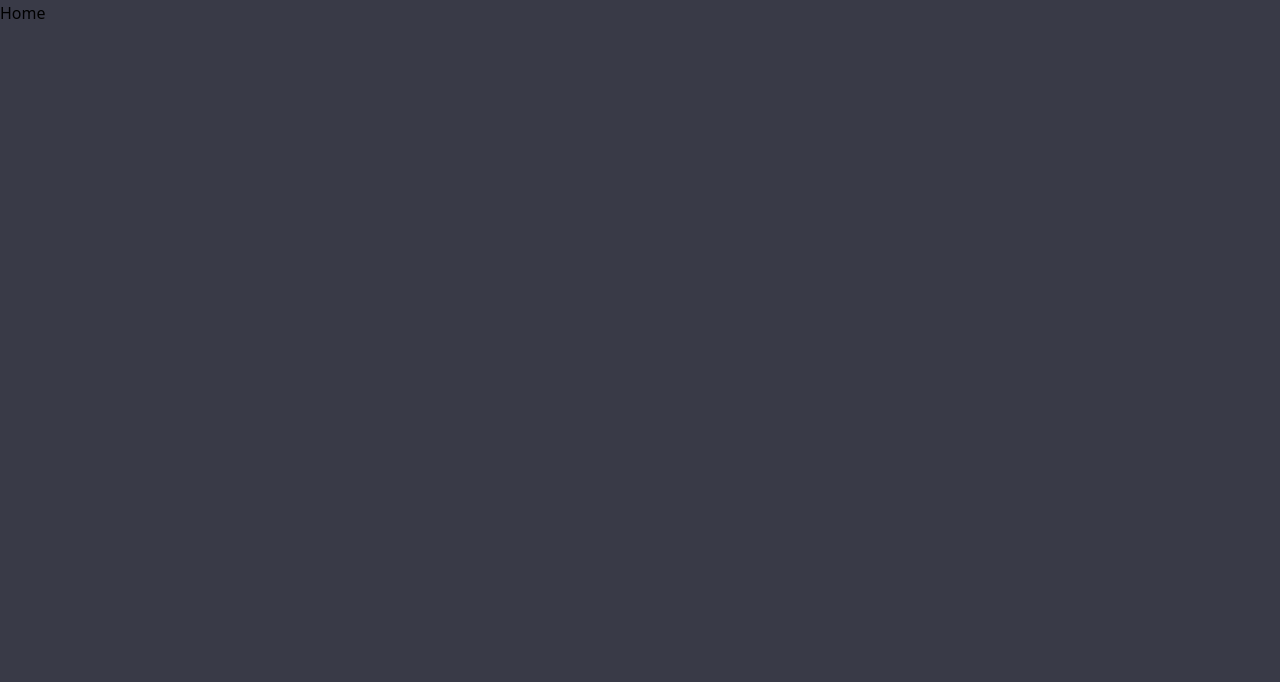
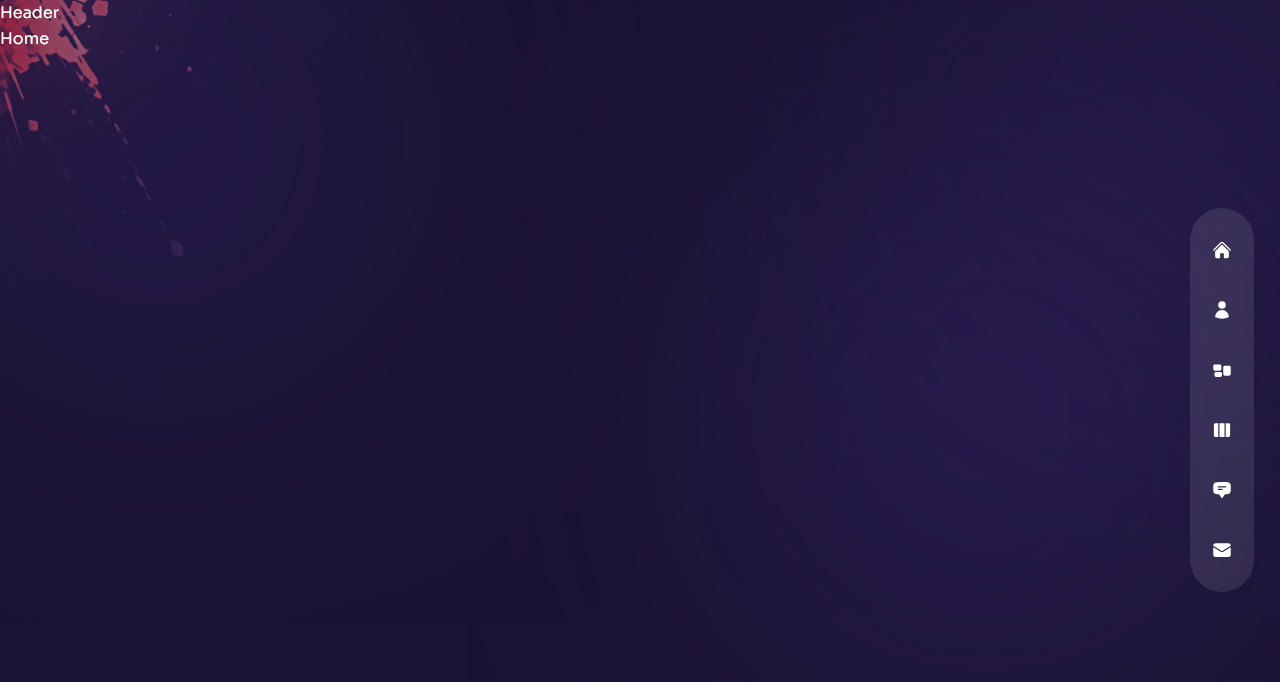
Before and after one commit to nahidpavelc/personal_portfolio, a Next.js app: page / in a window 1280 px wide. Shown: the top 682 px of the page. Built offline with nearby package versions, Linux system fonts and the light colour scheme.

Commit message:
update navbar

```diff
--- a/components/Layout.js
+++ b/components/Layout.js
@@ -5,7 +5,7 @@
 const sora = Sora({
   subsets: ['latin'],
   variable: '--font-sora',
-  weight: ['100', '200', '300', '400', '500', '600', '700'],
+  weight: ['100', '200', '300', '400', '500', '600', '700', '800'],
 });
 
 
@@ -16,12 +16,15 @@
 
 
 const Layout = ({children}) => {
-  return <div>
-    <TopLeftImg/>
-    <Nav />
-    <Header />
-    {children}
-  </div>;
+  return (
+    <div className={`page bg-site text-white bg-cover bg-no-repeat ${sora.variable} font-sora relative `}>
+
+      <TopLeftImg />
+      <Nav />
+      <Header />
+      {children}
+    </div>
+  );
 };
 
 export default Layout;
--- a/components/Nav.js
+++ b/components/Nav.js
@@ -1,6 +1,16 @@
-//  links
-const links = [
-  { name: 'home', path: '/', icon: <HiHome /> },
+// icons
+import {
+  HiHome,
+  HiUser,
+  HiViewColumns,
+  HiRectangleGroup,
+  HiChatBubbleBottomCenterText,
+  HiEnvelope
+} from 'react-icons/hi2';
+
+//  nav data
+export const navData = [
+  { name: 'home', path: '/', icon: <HiHome/> },
   { name: 'about', path: '/about', icon: <HiUser /> },
   { name: 'services', path: '/services', icon: <HiRectangleGroup /> },
   { name: 'work', path: '/work', icon: <HiViewColumns /> },
@@ -16,8 +26,29 @@
   },
 ];
 
+//next Link
+import Link from 'next/link';
+
+//next router
+import { useRouter } from 'next/router';
+
+
 const Nav = () => {
-  return <nav>nav</nav>;
+  const router = useRouter();
+  const pathname = router.pathname;
+
+  return (
+    <nav className='flex flex-col items-center xl:justify-center gap-y4 fixed h-max bottom-0 mt-auto xl:right-[2%] z-50 top-0 w-full xl:w-16 xl:max-w-md xl:h-screen'>
+      {/* inner  */}
+      <div className='flex w-full xl:flex-col items-center justify-between xl:justify-center gap-y-10 px-4 md:px-40 xl:px-0 h-80 xl:h-max py-8 bg-white/10 backdrop-blur-sm text-3xl xl:text-xl xl:rounded-full'>
+
+        {navData.map((link, index) => {
+          return <Link href={link.path}> {link.icon} </Link>;
+        })}
+
+      </div>
+    </nav>
+  );
 };
 
 export default Nav;
--- a/components/TopLeftImg.js
+++ b/components/TopLeftImg.js
@@ -1,5 +1,11 @@
+import Image from "next/image";
+
 const TopLeftImg = () => {
-  return <div>Top Left Image</div>;
+  return (
+    <div className='absolute left-0 top-0 mix-blend-color-dodge z-10 w-10 w-[200px] xl:w-[400px] opacity-50'>
+    <Image src='/top-left-img.png' width={400} height={400} alt='' />
+    </div>
+  )
 };
 
 export default TopLeftImg;
--- a/pages/_app.js
+++ b/pages/_app.js
@@ -1,9 +1,14 @@
 import '../styles/globals.css';
 
 //components
+import Layout from '../components/Layout';
 
 function MyApp({ Component, pageProps }) {
-  return <Component {...pageProps} />;
+  return (
+    <Layout>
+      <Component {...pageProps} />
+    </Layout>
+  );
 }
 
 export default MyApp;
--- a/tailwind.config.js
+++ b/tailwind.config.js
@@ -36,7 +36,6 @@
         'spin-slow': 'spin 6s linear infinite',
       },
       fontFamily: {
-        poppins: [`var(--font-poppins)`, 'sans-serif'],
         sora: [`var(--font-sora)`, 'sans-serif'],
       },
     },
```
